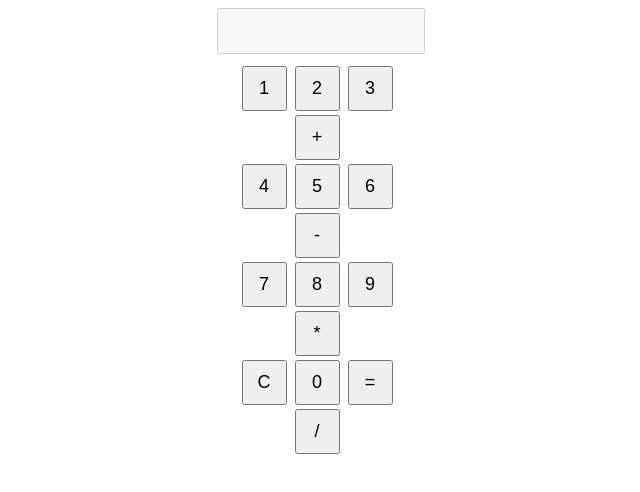
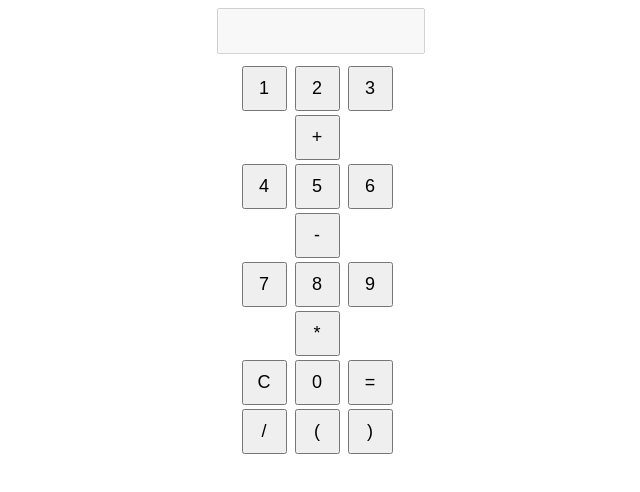
Before and after one commit to JKK2012/Java_script, a plain HTML site: page calc.html in a window 1280 px wide. Shown: the whole page, without its empty margins (323-963 px from the left). Drawn offline with Linux system fonts and the light colour scheme.

Commit message:
Update calc.html

```diff
--- a/calc.html
+++ b/calc.html
@@ -48,6 +48,8 @@
             <button onclick="appendToDisplay('0')">0</button>
             <button onclick="calculate()">=</button>
             <button onclick="appendToDisplay('/')">/</button>
+            <button onclick="appendToDisplay('(')">(</button>
+            <button onclick="appendToDisplay(')')">)</button>
         </div>
     </div>
     <script>
```
